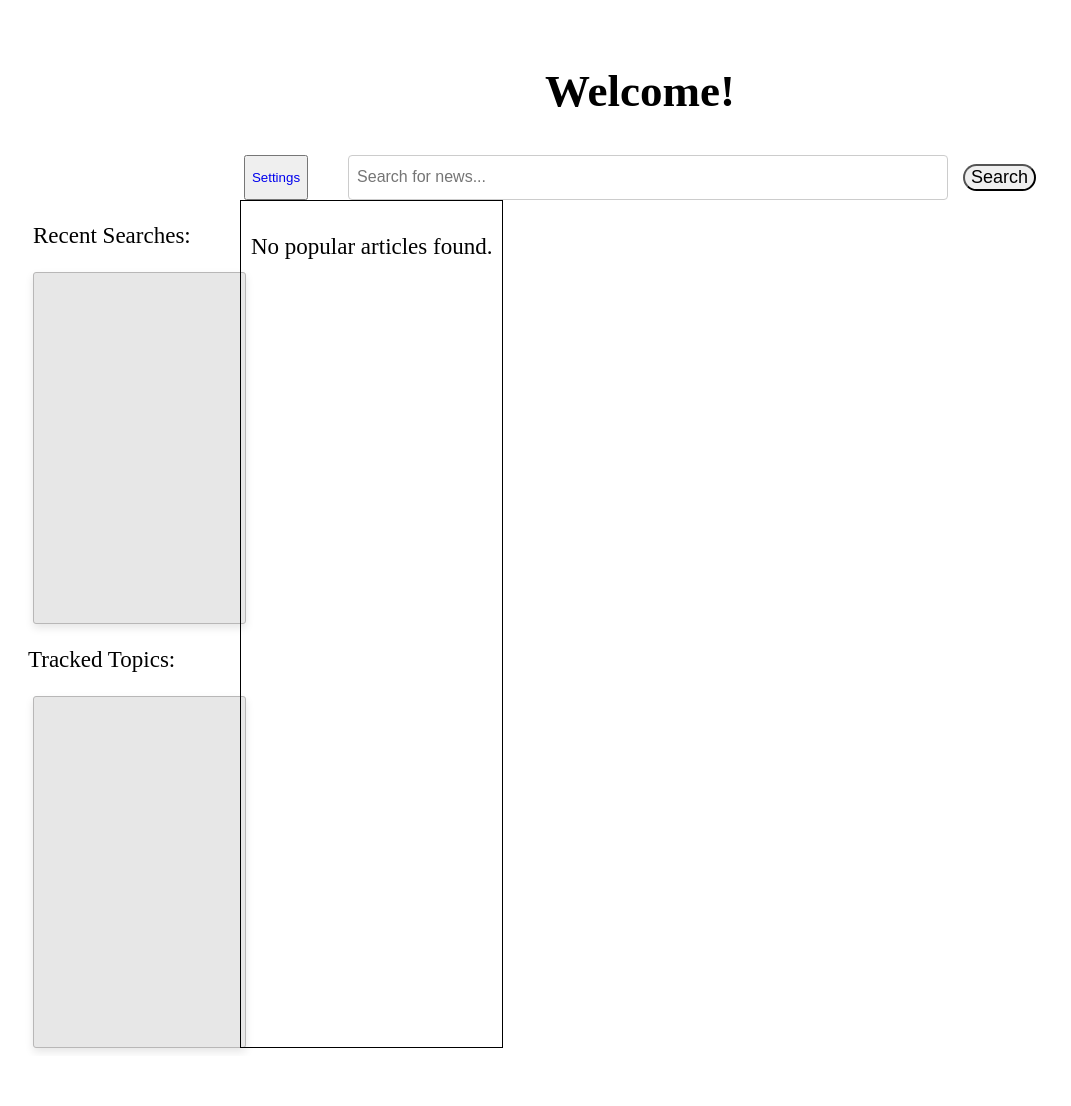
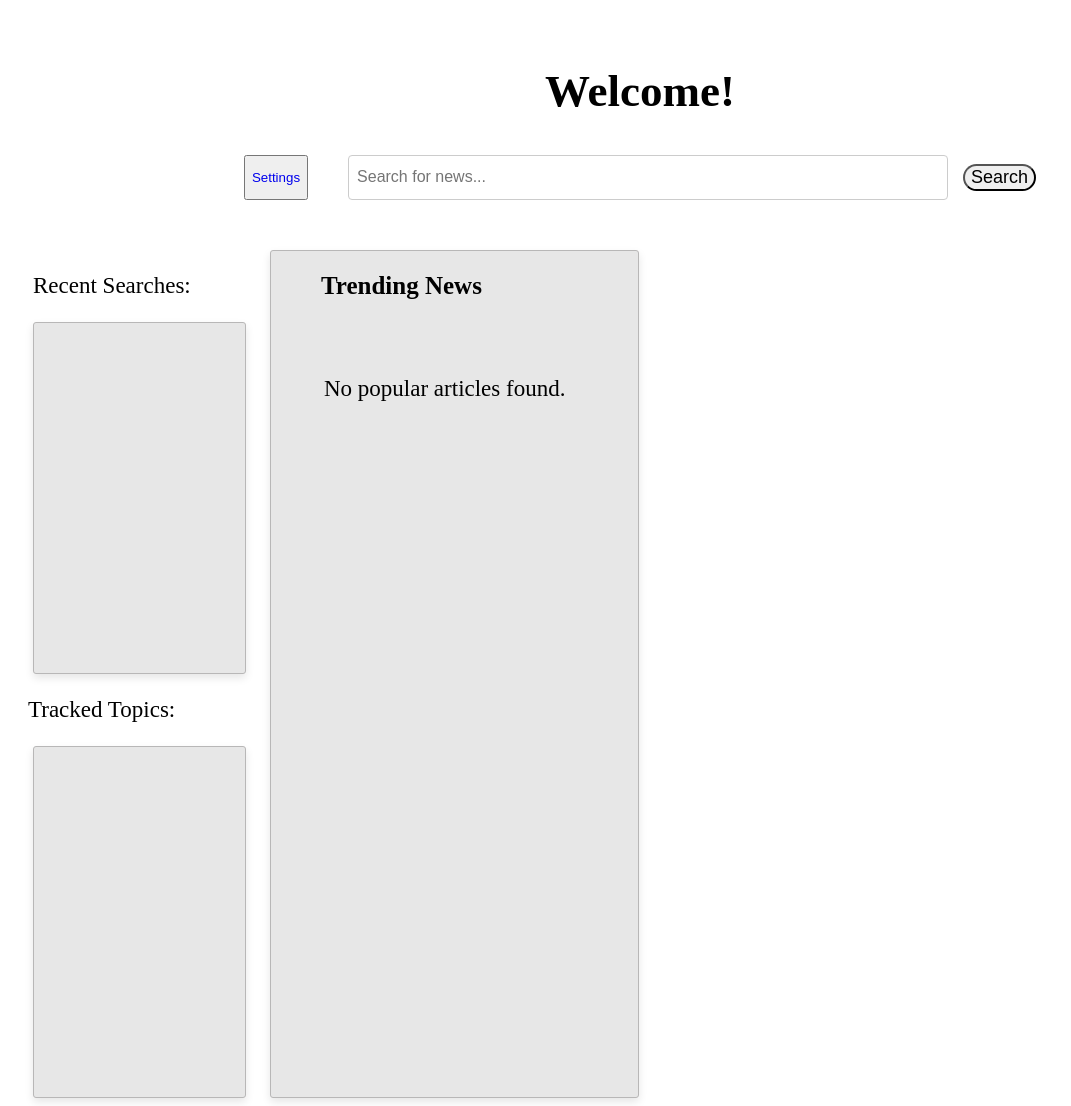
Before and after one commit to IzMo2000/TopicTide, a Flask app: page /home in a window 1280 px wide. Shown: the part 180-1286 px from the top of the page, without its empty margins (0-1071 px from the left). Before the commit the page ends 1232 px from the top, so only its background shows below. Run offline with Flask 3, Linux system fonts and the light colour scheme; data that the repository does not hold is empty.

Commit message:
fixed styling of home page

```diff
--- a/static/articleslayout.css
+++ b/static/articleslayout.css
@@ -1,9 +1,28 @@
 .pagecontainer {
     display: flex;
+    padding-top: 50px;
+
   }
 
   .articles-container {
-    display: flex;
-    flex-wrap: wrap;
-    padding: 10px;
+    display: grid;
+    grid-template-columns: repeat(auto-fit, minmax(200px, 1fr));
+    grid-gap: 20px;
+    /* display: flex;
+    flex-wrap: wrap; */
+
+    margin-right: 20px;
+    padding: 50px;
   }
+
+  .titlecontainer{
+    border: 1.5px solid rgb(184, 183, 183);
+    margin-right: 20px;
+    box-shadow: 0 4px 8px rgba(0, 0, 0, 0.1);
+    background: rgb(231, 231, 231);
+    border-radius: 3px;
+  }
+
+  .article{
+    padding-bottom: 50px;
+  }
--- a/templates/home.html
+++ b/templates/home.html
@@ -10,7 +10,7 @@
 </div>
 
 <div class ="pagecontainer">
-  <div style = "margin-left: 20px">
+  <div style = "margin-left: 20px; margin-right:30px;">
     <p style = "text-align: left; margin-left:5px;"> Recent Searches:</p>
     <div class = "card" style =  "margin: 0px 5px; width: 5%">
 
@@ -20,21 +20,30 @@
 
 </div>
 </div>
-
-<div style = "border: 1px solid black;">
+<div class = "titlecontainer">
+  <h2 style = "display: flex; margin-left: 50px; font-size: 25px; margin-bottom: 0px;">Trending News</h2>
   <div class="articles-container">
+    <table>
+      <td>
     {% if populararts %}
         {% for article in populararts %}
           <div class="article">
             <h3>{{ article['title'] }}</h3>
+            {% if article['description'] %}
             <p>{{ article['description'] }}</p>
-            <a href="{{ article['url'] }}">Read More</a>
+            {% else %}
+            <p> </p>
+            {% endif %}
+            <button style= "background-color: white;" type = "button"><a href="{{ article['url'] }}">Read More</a></button>
           </div>
         {% endfor %}
       {% else %}
         <p>No popular articles found.</p>
       {% endif %}
+    </td>
+        </table>
   </div>
 </div>
 </div>
+
 {% endblock %}
```
